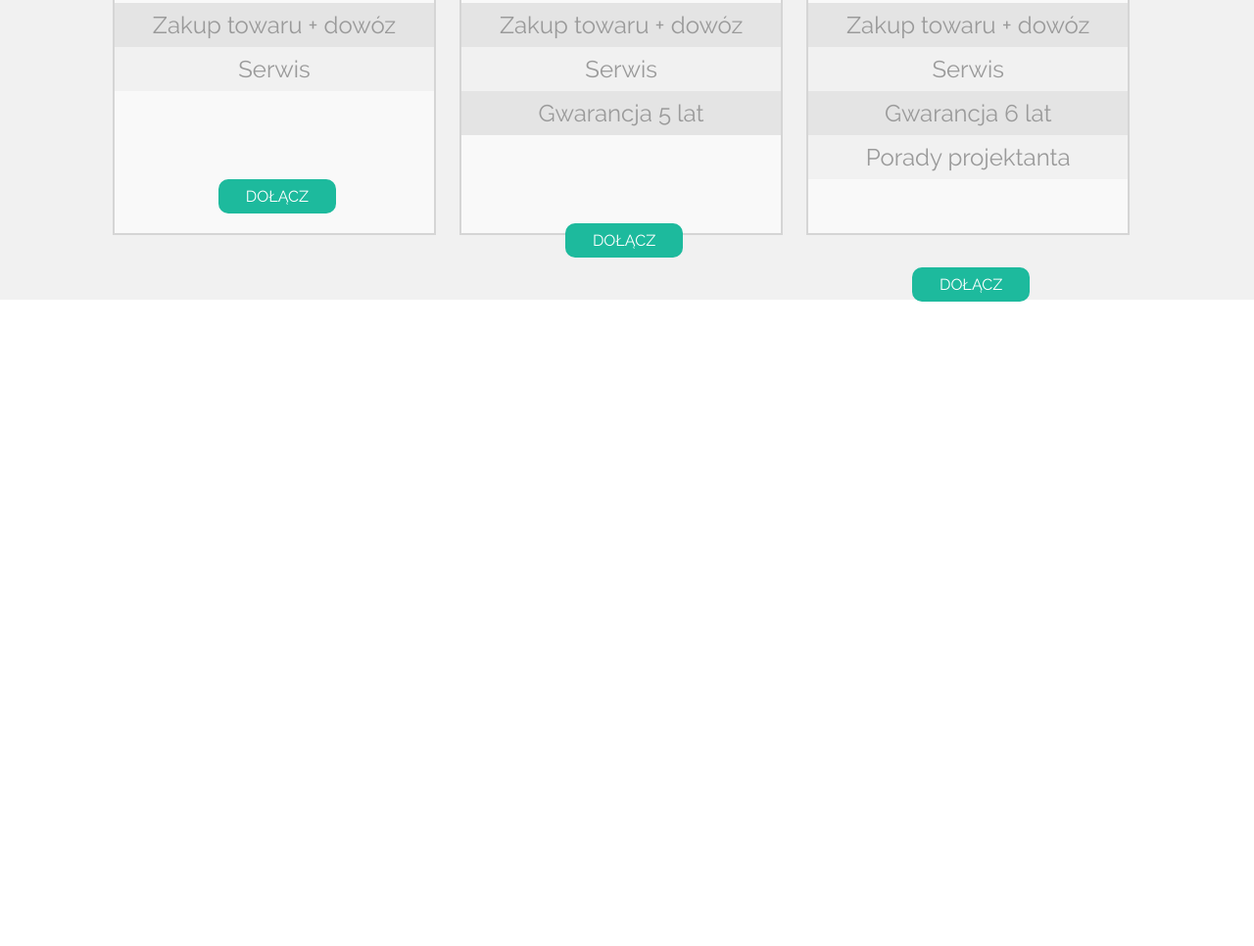
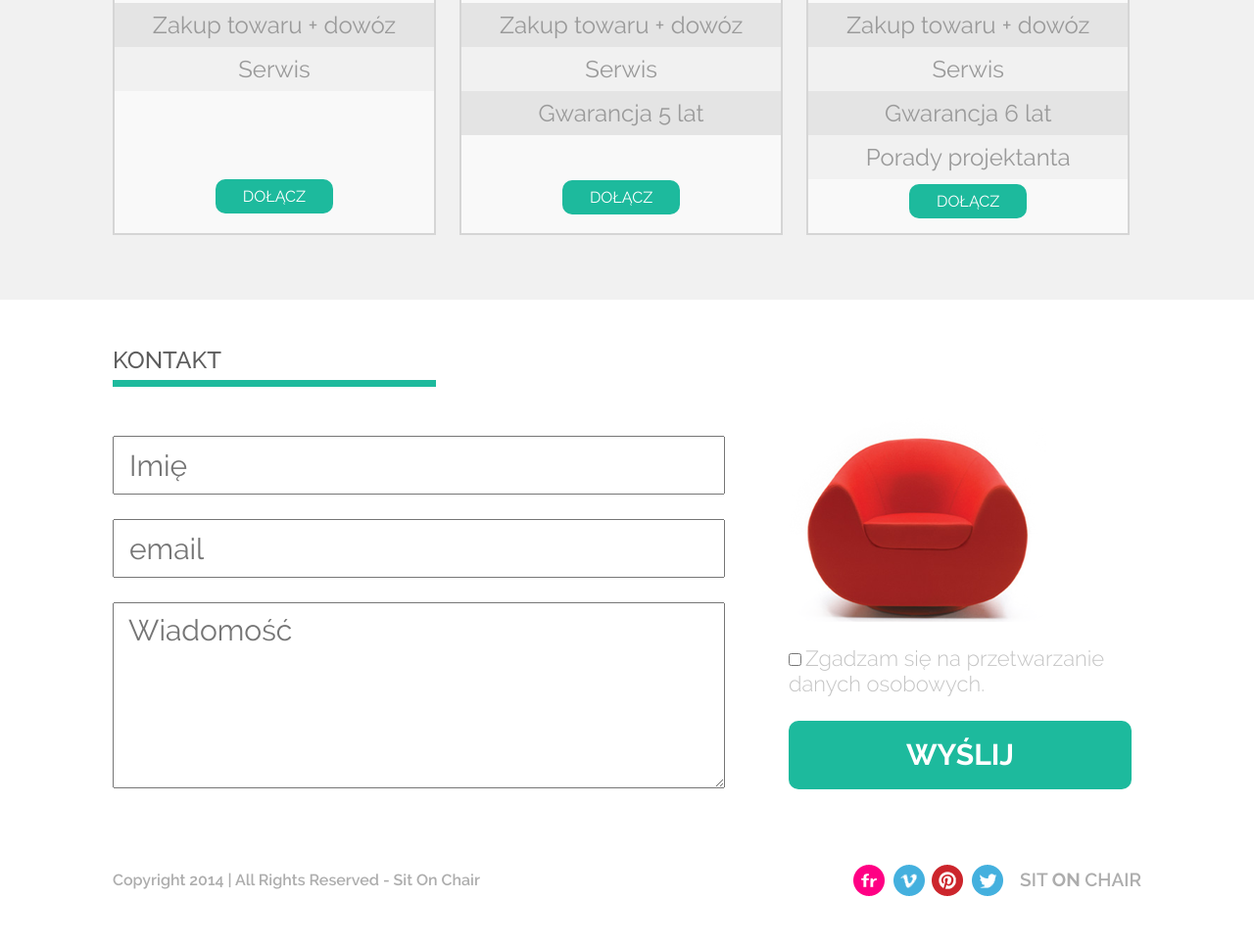
Before and after one commit to migdzio/PROJEKT_WARSZTATY_1, a plain HTML site: page index.html in a window 1280 px wide. Shown: the part 1439-2405 px from the top of the page at 98% size. Before the commit the page ends 1749 px from the top, so only its background shows below. Drawn offline with Linux system fonts and the light colour scheme; files whose address does not match are found by name.

Commit message:
Warsztat - Almost Done...

```diff
--- a/css/style.css
+++ b/css/style.css
@@ -326,27 +326,6 @@ background-image: linear-gradient(to top, #D1D0D8 0%, #FFFFFF 80%);
 
 /* KONIEC GALERII */
 
-/* <section id="price_list">
-height: 725px;
-background: #f1f1f1
-
-<div class="price_normal">
-height: 500px;
-width: 330px;
-margin-bottom: 70px;
-    <div-title> clear:both (?); // jeżeli nie, to 3 x div'y-offer zamknąć w jeszcze jednym div'ie i ust. poz. wewnątrz tegoż //
-        <green-border> width: 320px; height: 7px;
-    </div-title>
-    <div-offer>
-        <circle> square: 130px;
-            <small-circle> square: 65px; <small-circle>
-        </circle>
-        <class-1-bar> background: #e4e4e4
-        <class-2-bar> background: #f1f1f1;
-        <div-button> width: 120px; height: 35px;
-    </div-offer>
-</section-price-list> */
-
 #price-list {
     height: 725px;
     background: #f1f1f1;
@@ -500,7 +479,7 @@ sup {
     text-align: center;
     border-radius: 10px;
     position: relative;
-        left: -17px;
+        left: -20px;
         bottom: -90px;
     margin: auto;
 }
@@ -508,3 +487,143 @@ sup {
 .adin, .dwa {           /* divy z cenami */
     margin-right: 20px;
 }
+
+.button.small.but-2 {
+    position: relative;
+        left: -20px;
+        bottom: -46px;
+}
+
+.button.small.but-3 {
+    position: relative;
+        left: -20px;
+        bottom: -5px;
+}
+
+/* KONIEC SEKCJI CENOWEJ */
+
+/* <section id="contact">
+height: 560px;
+margin-bottom (?): 15px;
+text-color: #c4c4c4;
+
+<div-inputs-contact-left>
+    width: 690px;
+</div-inputs>
+<div-contact-right>
+width: 360px;
+
+3 x div >> red-chair, check-box, submit-button;
+</section-contact> */
+
+#contact {
+    height: 560px;
+    margin-bottom: 15px;
+    color: #c4c4c4;
+}
+
+.inputs-contact-left {
+    width: 686px;
+    float: left;
+    margin-top: 50px;
+}
+
+.contact-right {
+    width: 360px;
+    float: right;
+    display: inline-block;
+}
+
+.usr-data {
+    width: 625px;
+    height: 60px;
+    margin-bottom: 25px;
+    font-size: 30px;
+    padding-left: 15px;
+}
+
+textarea.usr-data {
+    width: 625px;
+    height: 190px;
+    max-width: 625px;
+    max-height: 190px;
+    font-size: 30px;
+    padding-top: 10px;
+    padding-left: 15px;
+}
+
+.div-red-chair {
+    /* float: left; */
+    padding-right: 50px;
+    margin: 30px -20px 20px auto;
+}
+
+.personal-data {
+    font-size: 22px;
+    font-weight: 300;
+}
+
+.button a {
+    color: white;
+    text-decoration: none;
+    /* vertical-align: middle; */
+}
+
+.button.contact-submit {
+    height: 70px;
+    width: 350px;
+    margin: 25px 25px auto auto;
+    font-size: 30px;
+    font-weight: bold;
+    line-height: 70px;
+
+}
+
+/* KONIEC CONTACT */
+
+footer {
+    height: 85px;
+    color: #adadad;
+    font-weight: 600;
+}
+
+.footer-left {
+    float: left;
+    margin-right: 380px;
+    line-height: 35px;
+}
+
+.footer-social-media {
+}
+
+.footer-sc {
+    display: inline-block;
+    width: 35px;
+    height: 35px;
+    float: left;
+    margin-right: 5px;
+}
+
+.footer-sc.flickr {
+    background: url("../Specyfikacja/images/flickr.png");
+}
+
+.footer-sc.vime {
+    background: url("../Specyfikacja/images/vimeo.png");
+}
+
+.footer-sc.pint {
+    background: url("../Specyfikacja/images/pinterest.png");
+}
+
+.footer-sc.twitt {
+    background: url("../Specyfikacja/images/twitter.png");
+}
+
+.footer-logo{
+    float: right;
+    line-height: 35px;
+    font-size: 19px;
+}
+
+/* KONIEC KOŃCÓW */
--- a/index.html
+++ b/index.html
@@ -89,7 +89,7 @@
                     </div>
                     <div class="bar b-1">Zakup towaru + dowóz</div>
                     <div class="bar b-2">Serwis</div>
-                    <div class="button small">DOŁĄCZ</div>
+                    <div class="button small but-1">DOŁĄCZ</div>
                 </div>
             </div>
             <div class="price-basic dwa">
@@ -103,7 +103,7 @@
                     <div class="bar b-1">Zakup towaru + dowóz</div>
                     <div class="bar b-2">Serwis</div>
                     <div class="bar b-1">Gwarancja 5 lat</div>
-                    <div class="button small">DOŁĄCZ</div>
+                    <div class="button small but-2">DOŁĄCZ</div>
                 </div>
             </div>
 
@@ -119,11 +119,57 @@
                     <div class="bar b-2">Serwis</div>
                     <div class="bar b-1">Gwarancja 6 lat</div>
                     <div class="bar b-2">Porady projektanta</div>
-                    <div class="button small">DOŁĄCZ</div>
+                    <div class="button small but-3">DOŁĄCZ</div>
                 </div>
             </div>
         </div>
     </section>
-
+    <section id="contact">
+        <div class="main_content clearfix">
+            <div class="price-title">
+                <div>
+                    <h2>KONTAKT<h2>
+                </div>
+            </div>
+            <!-- <div class="uber-contact"></div> -->
+            <form class="inputs-contact-left">
+                <input class="usr-data" type="text" name="name" placeholder="Imię">
+                <input class="usr-data" type="text" name="email" placeholder="email">
+                <textarea class="usr-data" type="text" name="message" placeholder="Wiadomość"></textarea>
+            </form>
+            <div class="contact-right">
+                <div class="div-red-chair">
+                    <img src="./Specyfikacja/images/red_chair.png"/>
+                </div>
+                <div class="check-box">
+                    <input class="the-box" type="checkbox"/>
+                    <label for="the-box" class="personal-data">
+                        Zgadzam się na przetwarzanie danych osobowych.
+                        <div class="button contact-submit">
+                            <a href="#">WYŚLIJ</a>
+                        </div>
+                    </label>
+                </div>
+            </div>
+        </div>
+    </section>
+    <footer>
+        <div class="main_content clearfix">
+            <div class="footer-left">
+                <p>
+                    Copyright 2014 | All Rights Reserved - Sit On Chair
+                </p>
+            </div>
+            <div class="footer-social-media">
+                    <div class="footer-sc flickr"></div>
+                    <div class="footer-sc vime"></div>
+                    <div class="footer-sc pint"></div>
+                    <div class="footer-sc twitt"></div>
+            </div>
+            <div class="footer-logo">
+                SIT <strong>ON</strong> CHAIR
+            </div>
+        </div>
+    </footer>
 </body>
 </html>
```
Also changed, not shown: 1 other file.
